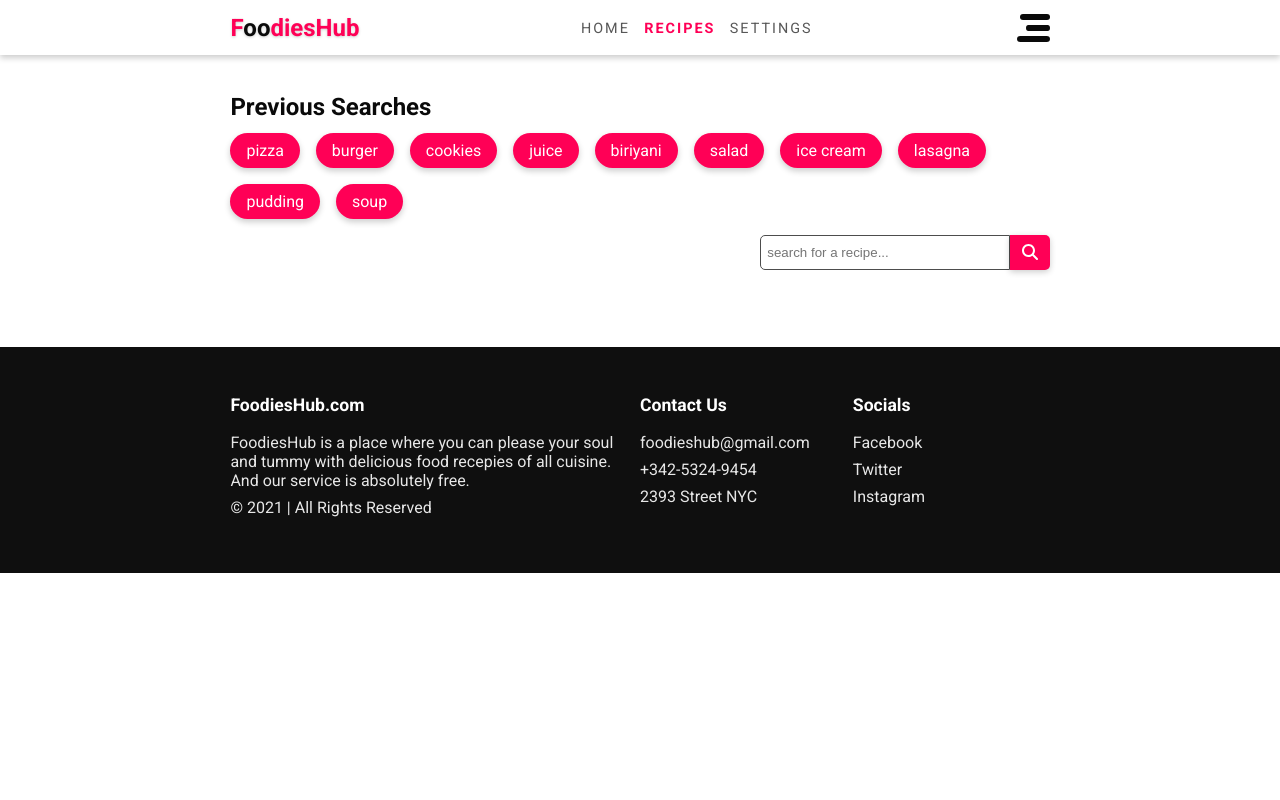
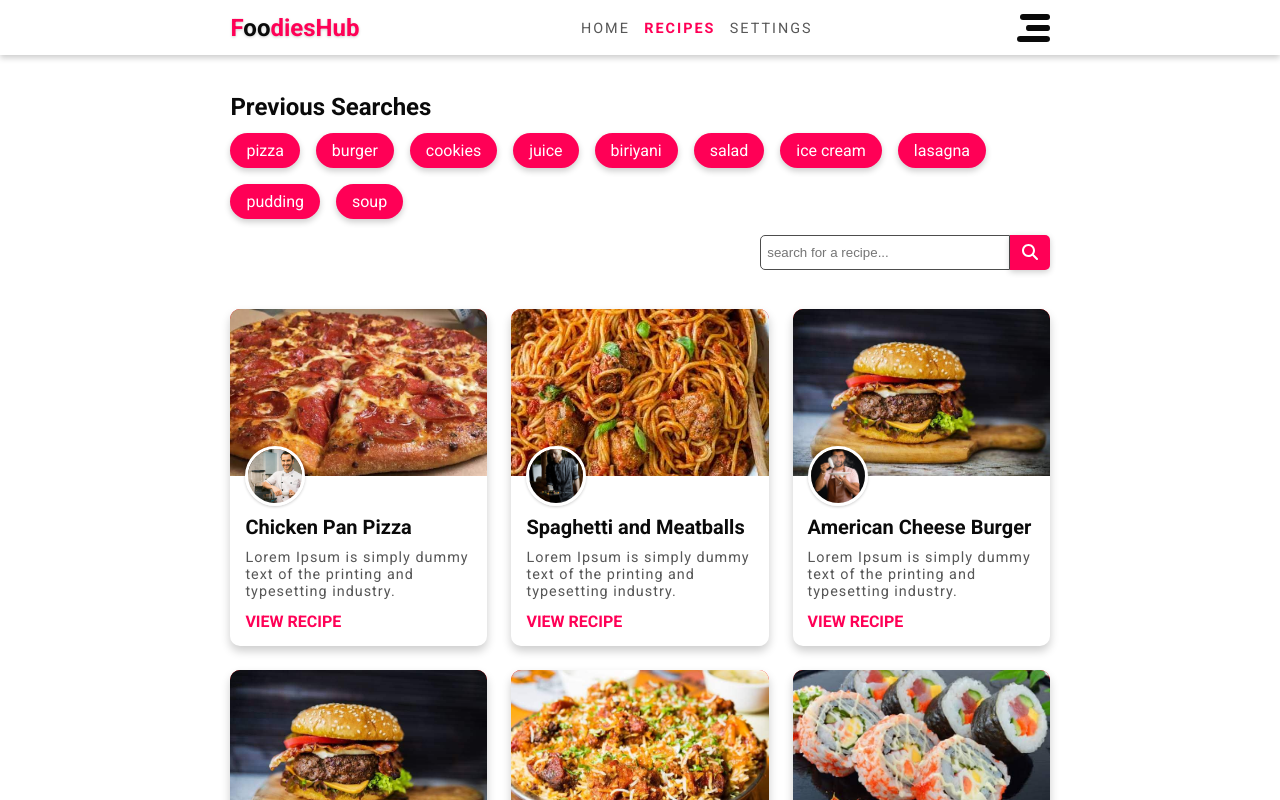
Before and after one commit to Rajeev02/food-app, a React (Create React App) app: page /recipes in a window 1280 px wide. Shown: the top 800 px of the page. Built offline with nearby package versions, Linux system fonts and the light colour scheme.

Commit message:
recipe card design complete

```diff
--- /dev/null
+++ b/src/components/RecipeCard.js
@@ -0,0 +1,23 @@
+import React from "react";
+import CustomImage from "./CustomImage";
+
+const RecipeCard = ({ recipe }) => {
+  return (
+    <div className="recipe-card">
+      <CustomImage imgSrc={recipe.image} pt="65%" />
+      <div className="recipe-card-info">
+        <img className="author-img" src={recipe.authorImg} alt="" />
+        <p className="recipe-title">{recipe.title}</p>
+        <p className="recipe-desc">
+          Lorem Ipsum is simply dummy text of the printing and typesetting
+          industry.
+        </p>
+        <a className="view-btn" href="#!">
+          VIEW RECIPE
+        </a>
+      </div>
+    </div>
+  );
+};
+
+export default RecipeCard;
--- a/src/pages/Recipes.js
+++ b/src/pages/Recipes.js
@@ -1,10 +1,78 @@
 import React from "react";
 
 import PreviousSearches from "../components/PreviousSearches";
+import RecipeCard from "../components/RecipeCard";
 const Recipes = () => {
+  const recipes = [
+    {
+      title: "Chicken Pan Pizza",
+      image: "/img/gallery/img_1.jpg",
+      authorImg: "/img/top-chiefs/img_1.jpg",
+    },
+    {
+      title: "Spaghetti and Meatballs",
+      image: "/img/gallery/img_4.jpg",
+      authorImg: "/img/top-chiefs/img_2.jpg",
+    },
+    {
+      title: "American Cheese Burger",
+      image: "/img/gallery/img_5.jpg",
+      authorImg: "/img/top-chiefs/img_3.jpg",
+    },
+    {
+      title: "Mutton Biriyani",
+      image: "/img/gallery/img_6.jpg",
+      authorImg: "/img/top-chiefs/img_5.jpg",
+    },
+    {
+      title: "Japanese Sushi",
+      image: "/img/gallery/img_10.jpg",
+      authorImg: "/img/top-chiefs/img_6.jpg",
+    },
+    {
+      title: "Chicken Pan Pizza",
+      image: "/img/gallery/img_1.jpg",
+      authorImg: "/img/top-chiefs/img_1.jpg",
+    },
+    {
+      title: "Spaghetti and Meatballs",
+      image: "/img/gallery/img_4.jpg",
+      authorImg: "/img/top-chiefs/img_2.jpg",
+    },
+    {
+      title: "American Cheese Burger",
+      image: "/img/gallery/img_5.jpg",
+      authorImg: "/img/top-chiefs/img_3.jpg",
+    },
+    {
+      title: "Mutton Biriyani",
+      image: "/img/gallery/img_6.jpg",
+      authorImg: "/img/top-chiefs/img_5.jpg",
+    },
+    {
+      title: "Japanese Sushi",
+      image: "/img/gallery/img_10.jpg",
+      authorImg: "/img/top-chiefs/img_6.jpg",
+    },
+    {
+      title: "American Cheese Burger",
+      image: "/img/gallery/img_5.jpg",
+      authorImg: "/img/top-chiefs/img_3.jpg",
+    },
+    {
+      title: "Mutton Biriyani",
+      image: "/img/gallery/img_6.jpg",
+      authorImg: "/img/top-chiefs/img_5.jpg",
+    },
+  ].sort(() => Math.random() - 0.5);
   return (
     <>
       <PreviousSearches />
+      <div className="recipes-container">
+        {recipes.map((recipe, index) => (
+          <RecipeCard key={index} recipe={recipe} />
+        ))}
+      </div>
     </>
   );
 };
--- a/src/styles/index.scss
+++ b/src/styles/index.scss
@@ -34,12 +34,6 @@ img{
     object-fit: cover;
 }
 
-@import "partials/hero-section.scss";
-@import "partials/improve-section.scss";
-@import "partials/quote-section.scss";
-@import "partials/chief-sections.scss";
-@import "partials/animation.scss";
-@import "partials/_navbar.scss";
 
 .btn{
     border: none;
@@ -95,52 +89,16 @@ img{
     }
 }
 
+@import "partials/hero-section.scss";
+@import "partials/improve-section.scss";
+@import "partials/quote-section.scss";
+@import "partials/chief-sections.scss";
+@import "partials/animation.scss";
+@import "partials/_navbar.scss";
 @import "partials/footer.scss";
+@import "partials/previoussearch.scss";
+@import "partials/recipes.scss";
 
-.previous-searches{
-    display: block;
-    h2{
-        color: var(--text-color);
-        margin-bottom: .5em;
-    }
-    .previous-searches-container{
-        .search-item{
-            background-color: var(--primary-color);
-            color:#ffffff;
-            display: inline-block;
-            padding: .5em 1em;
-            margin: 0 1em 1em 0;
-            border-radius: 30px;
-            box-shadow: 0 3px 6px var(--shadow-color);
-            transform: translateX(100%);
-            opacity: 0;
-            animation: getAnimationDuration(.5s) slideInRight forwards;
-
-        }
-
-    }
-    .search-box{
-        display: flex;
-        align-items: center;
-        justify-content: flex-end;
-        height: 35x;
-        input, .btn {
-            height: 35px;
-        }
-        input{
-            min-width: 250px;
-            padding: 0 .5em;
-            border-radius: 5px 0 0 5px;
-            outline: none;
-            border: 1px solid #4d4d4d;
-        }
-        .btn{
-            padding-block: 0;
-            padding-inline: .75em;
-            border-radius: 0 5px 5px 0;
-        }
-    }
-}
 
 .main{
     padding-block: 3vw;
@@ -149,6 +107,8 @@ img{
 .container{
     padding-inline: 25vw ;
 }
+
+
 
 @media screen and (max-width: 1280px) {
     .container{
--- /dev/null
+++ b/src/styles/partials/_previoussearch.scss
@@ -0,0 +1,44 @@
+.previous-searches{
+    display: block;
+    h2{
+        color: var(--text-color);
+        margin-bottom: .5em;
+    }
+    .previous-searches-container{
+        .search-item{
+            background-color: var(--primary-color);
+            color:#ffffff;
+            display: inline-block;
+            padding: .5em 1em;
+            margin: 0 1em 1em 0;
+            border-radius: 30px;
+            box-shadow: 0 3px 6px var(--shadow-color);
+            transform: translateX(100%);
+            opacity: 0;
+            animation: getAnimationDuration(.5s) slideInRight forwards;
+
+        }
+
+    }
+    .search-box{
+        display: flex;
+        align-items: center;
+        justify-content: flex-end;
+        height: 35x;
+        input, .btn {
+            height: 35px;
+        }
+        input{
+            min-width: 250px;
+            padding: 0 .5em;
+            border-radius: 5px 0 0 5px;
+            outline: none;
+            border: 1px solid #4d4d4d;
+        }
+        .btn{
+            padding-block: 0;
+            padding-inline: .75em;
+            border-radius: 0 5px 5px 0;
+        }
+    }
+}
--- /dev/null
+++ b/src/styles/partials/_recipes.scss
@@ -0,0 +1,49 @@
+
+.recipes-container{
+    display: grid;
+    grid-template-columns: repeat(auto-fit, minmax(220px, 1fr));
+    grid-gap: 1.5em;
+
+}
+.recipe-card{
+    border-radius: 10px;
+    overflow: hidden;
+    box-shadow: 0 5px 10px var(--shadow-color);
+    .recipe-card-info{
+        padding: 15px;
+    }
+    .custom-image{
+        z-index: -1;
+    }
+    .author-img{
+        height: 60px;
+        width: 60px;
+        object-fit: cover;
+        border-radius: 50%;
+        border: 3px solid var(--background-light);
+        box-shadow: 0 1px 3px  var(--shadow-color);
+        margin-top: -50px;
+        z-index: 2;
+    }
+    .recipe-title{
+        font-size: 1.25em;
+        font-weight: bold;
+        margin-bottom: .5em;
+        color: var(--text-color);
+        margin-top: .25em;
+    }
+    .recipe-desc{
+        color: var(--text-light);
+        font-size: .9em;
+        letter-spacing: 1px;
+
+    }
+    .view-btn{
+        font-size: 1em;
+        font-weight: bold;
+        color: var(--primary-color);
+        margin-top: .75em;
+        display: inline-block;
+
+    }
+}
```
